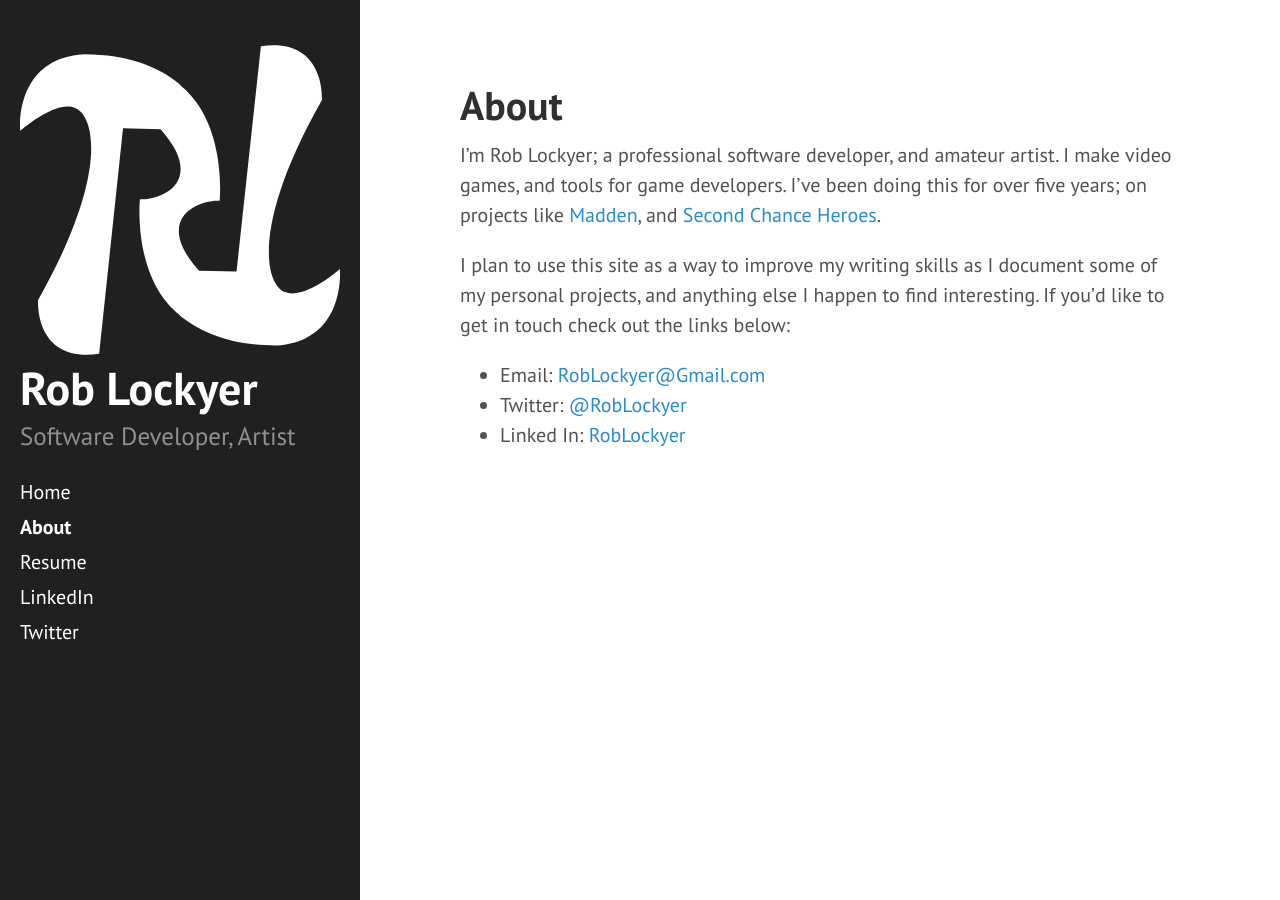
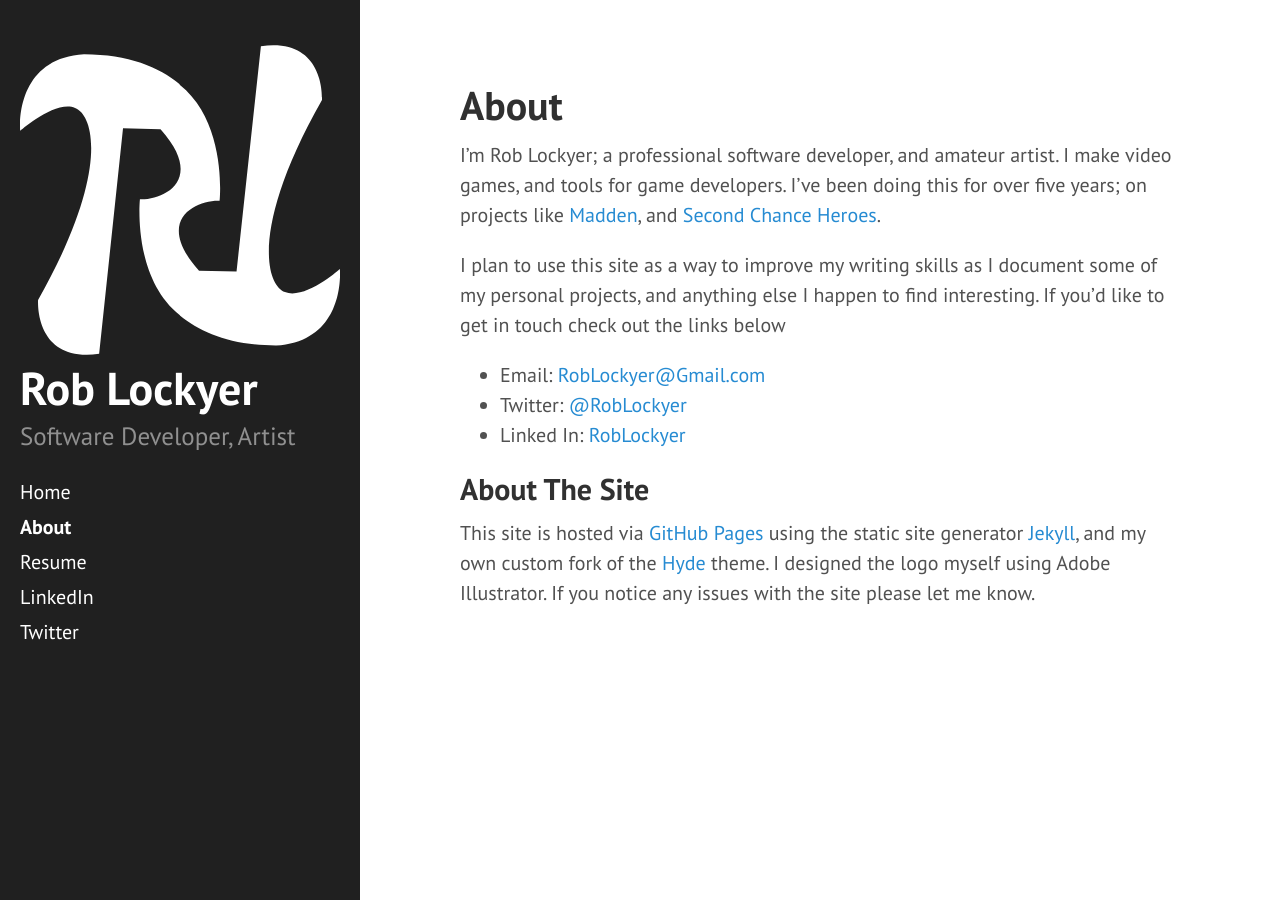
Before and after one commit to lockyer/lockyer.github.io, a Jekyll site: the page built from about.md, in a window 1280 px wide. Built offline with Jekyll 4.4.1, drawn with Linux system fonts in a browser that asks for light colours; Markdown is read by kramdown in place of the engine named in the settings.

Commit message:
Updated about.md

```diff
--- a/about.md
+++ b/about.md
@@ -6,8 +6,11 @@ published: true
 
 I'm Rob Lockyer; a professional software developer, and amateur artist. I make video games, and tools for game developers. I've been doing this for over five years; on projects like [Madden](https://www.easports.com/madden-nfl), and [Second Chance Heroes](http://www.2ndchanceheroes.com/).
 
-I plan to use this site as a way to improve my writing skills as I document some of my personal projects, and anything else I happen to find interesting. If you'd like to get in touch check out the links below:
+I plan to use this site as a way to improve my writing skills as I document some of my personal projects, and anything else I happen to find interesting. If you'd like to get in touch check out the links below
 
  * Email: [RobLockyer@Gmail.com](mailto:RobLockyer@Gmail.com?subject=RobLockyer.com "Rob's Email")
  * Twitter: [@RobLockyer](https://Twitter.com/RobLockyer "Rob's Twitter")
  * Linked In: [RobLockyer](https://www.linkedin.com/in/roblockyer "Rob's Linked In")
+
+## About The Site
+This site is hosted via [GitHub Pages](https://pages.github.com/) using the static site generator [Jekyll](http://jekyllrb.com/), and my own custom fork of the [Hyde](http://hyde.getpoole.com/) theme. I designed the logo myself using Adobe Illustrator. If you notice any issues with the site please let me know.
```
